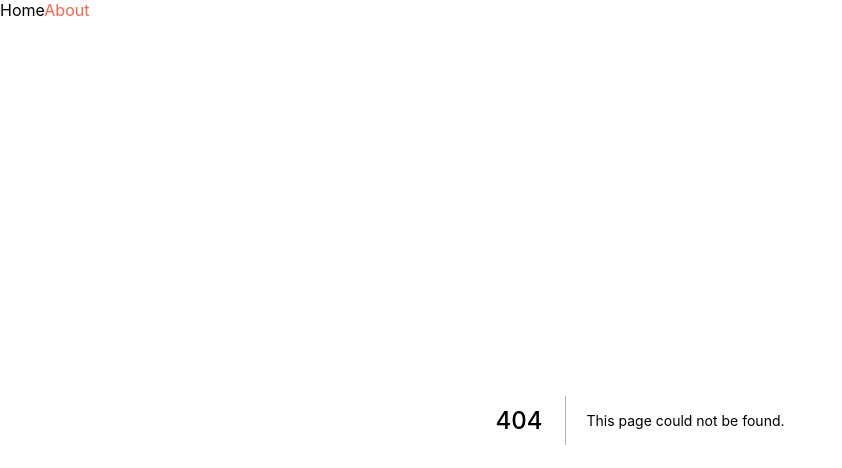
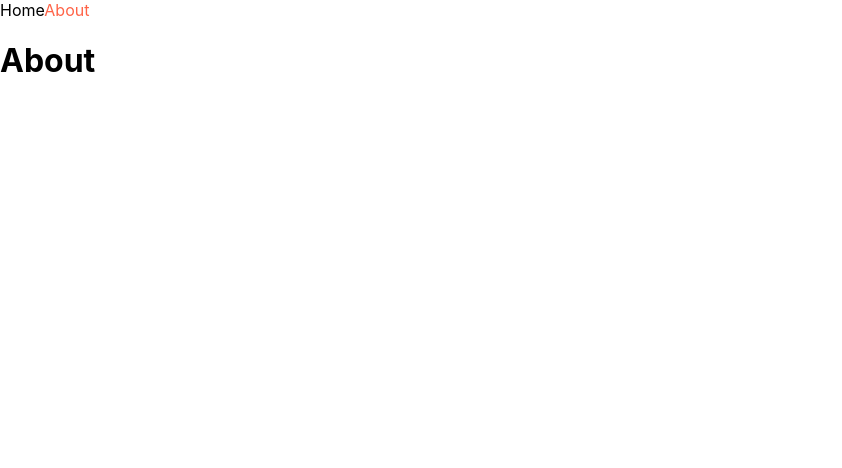
Before and after one commit to yws1502/nextjs_intro, a Next.js app: page /about in a window 1280 px wide. Before the commit this address had no page. Shown: the top 468 px of the page, without its empty margins (0-842 px from the left). Built offline with nearby package versions, Linux system fonts and the light colour scheme.

Commit message:
✨ SEO를 위한 Head태그 title 설정 및 페이지생성

```diff
--- /dev/null
+++ b/components/Seo.js
@@ -0,0 +1,9 @@
+import Head from "next/head"
+
+export default function Seo({title}) {
+  return (
+    <Head>
+      <title>{title} | Next Movies</title>
+    </Head>
+  )
+}
--- /dev/null
+++ b/pages/about.js
@@ -0,0 +1,10 @@
+import Seo from "../components/Seo"
+
+export default function About() {
+  return (
+    <div>
+      <Seo title="About" />
+      <h1>About</h1>
+    </div>
+  )
+}
--- a/pages/index.js
+++ b/pages/index.js
@@ -1,7 +1,10 @@
+import Seo from "../components/Seo"
+
 export default function Home() {
   return (
     <div>
-
+      <Seo title="Home" />
+      <h1>Home</h1>
     </div>
   )
 }
```
